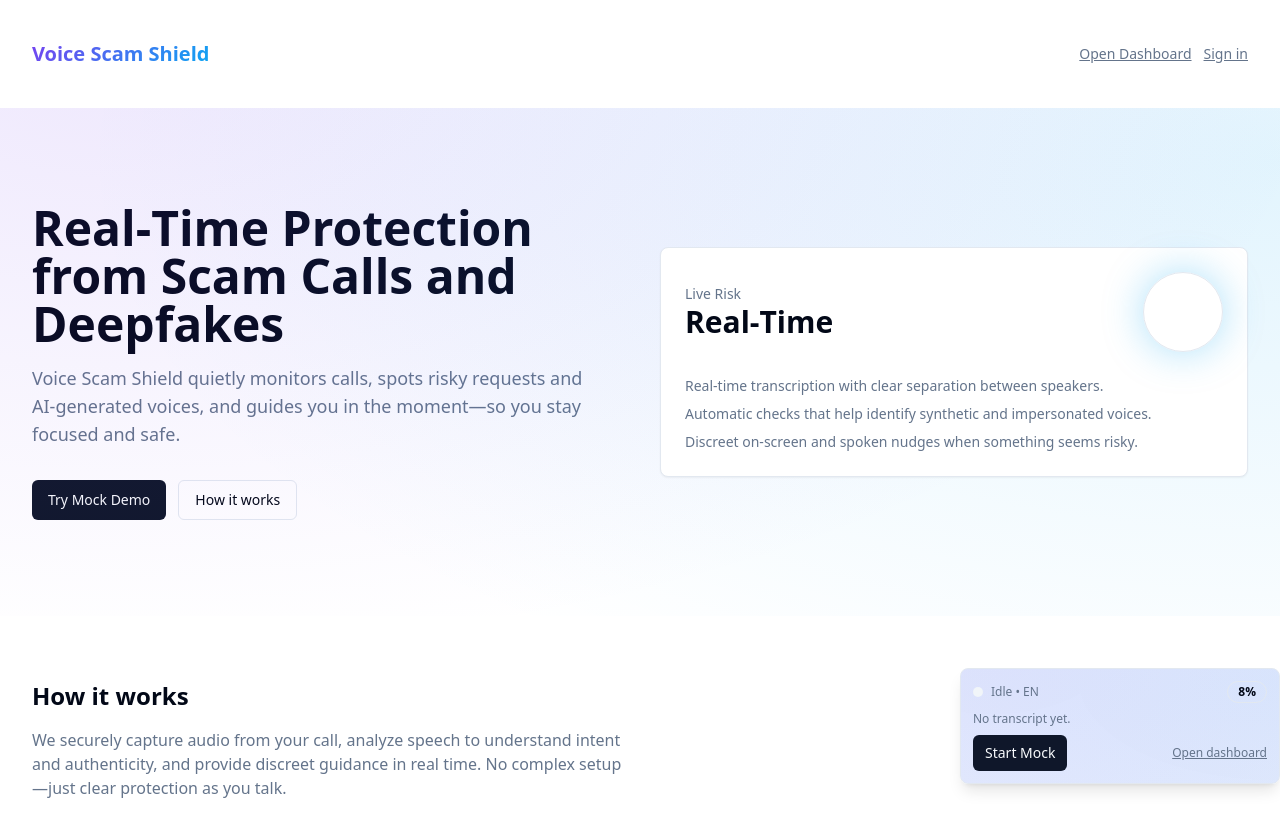
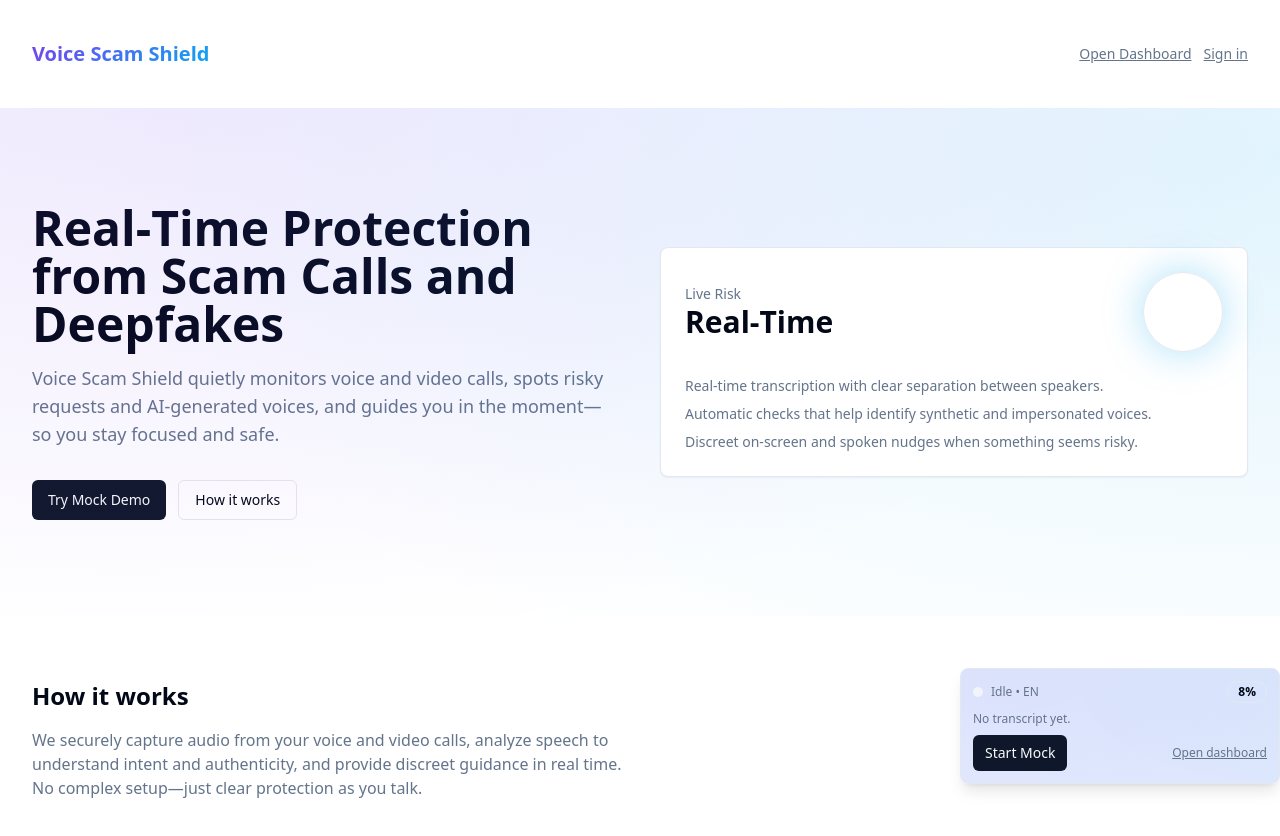
Before and after one commit to sulisumenpeter/shield-voice-aware, a React (Vite) app: page / in a window 1280 px wide. Shown: the top 836 px of the page. Built offline with nearby package versions, Linux system fonts and the light colour scheme.

Commit message:
Update homepage text
Add detection of scam calls for voice and video to homepage text.

```diff
--- a/src/pages/Index.tsx
+++ b/src/pages/Index.tsx
@@ -20,7 +20,7 @@ const Index = () => {
         <div className="container py-16 md:py-24 grid md:grid-cols-2 gap-10 items-center">
           <div>
             <h1 className="text-4xl md:text-5xl font-bold leading-tight">Real‑Time Protection from Scam Calls and Deepfakes</h1>
-            <p className="mt-4 text-lg text-muted-foreground max-w-prose">Voice Scam Shield quietly monitors calls, spots risky requests and AI‑generated voices, and guides you in the moment—so you stay focused and safe.</p>
+            <p className="mt-4 text-lg text-muted-foreground max-w-prose">Voice Scam Shield quietly monitors voice and video calls, spots risky requests and AI‑generated voices, and guides you in the moment—so you stay focused and safe.</p>
             <div className="mt-8 flex flex-wrap gap-3">
               <a href="/dashboard"><Button>Try Mock Demo</Button></a>
               <Button variant="outline" asChild>
@@ -48,7 +48,7 @@ const Index = () => {
       <section id="how-it-works" className="container py-16 pb-28 md:pb-16">
         <h2 className="text-2xl font-semibold">How it works</h2>
         <p className="mt-4 text-muted-foreground max-w-prose">
-          We securely capture audio from your call, analyze speech to understand intent and authenticity, and provide discreet guidance in real time. No complex setup—just clear protection as you talk.
+          We securely capture audio from your voice and video calls, analyze speech to understand intent and authenticity, and provide discreet guidance in real time. No complex setup—just clear protection as you talk.
         </p>
       </section>
 
```
